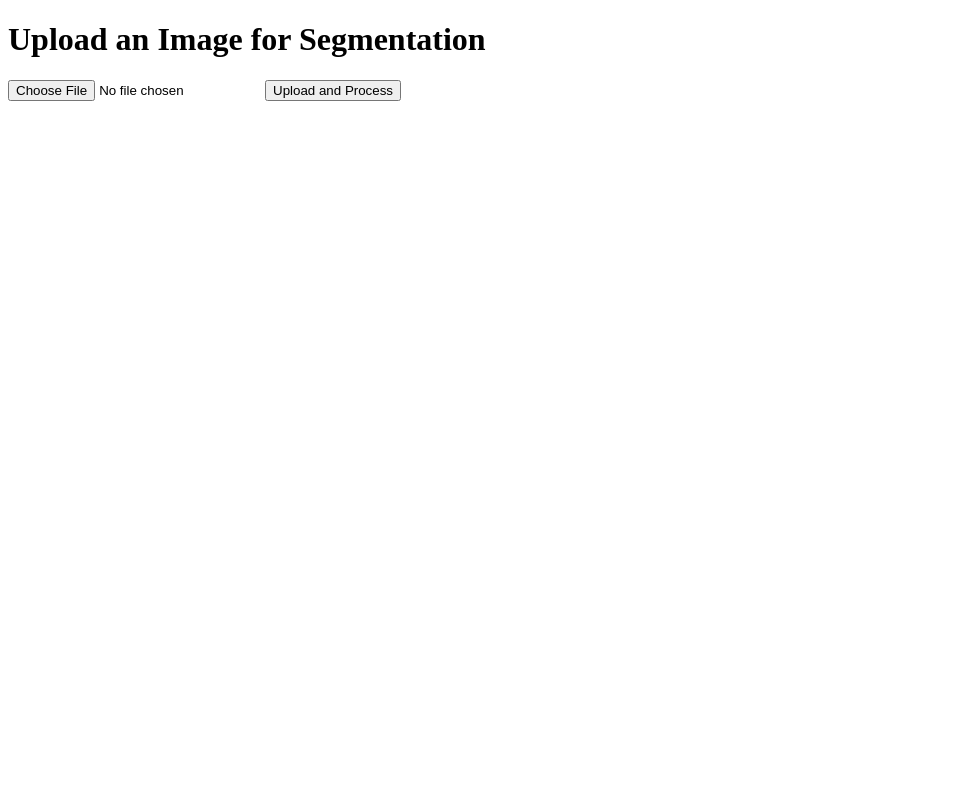
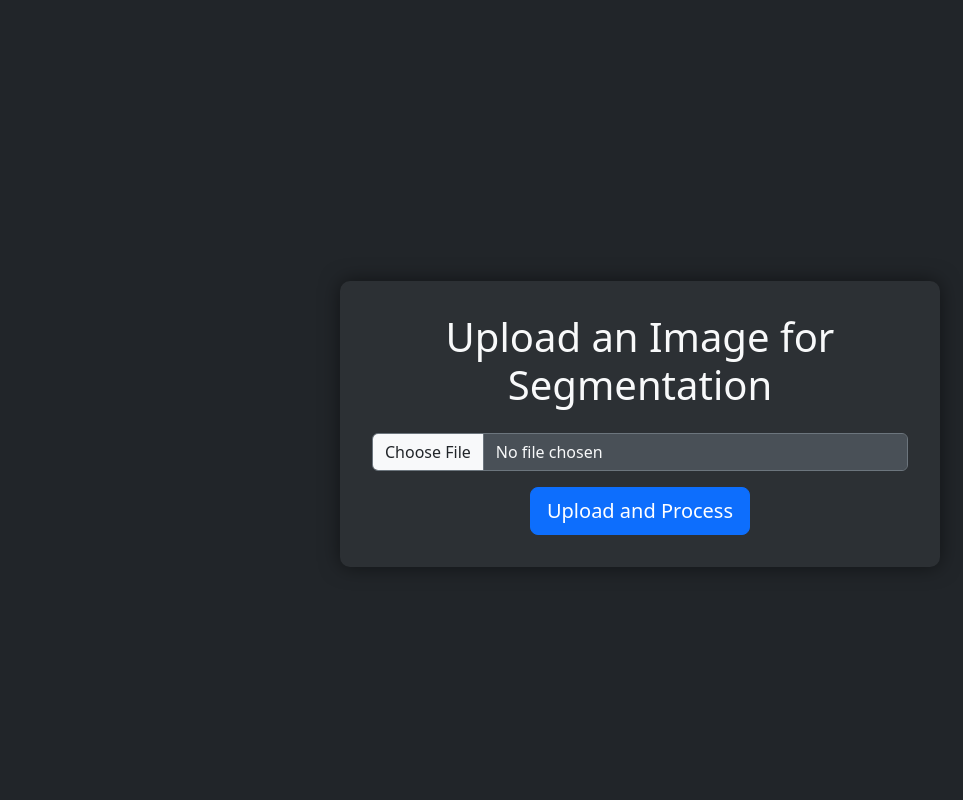
Before and after one commit to sahan-dileep/webteeth, a Flask app: page / in a window 1280 px wide. Shown: the whole page, without its empty margins (0-963 px from the left). Run offline with Flask 3, Linux system fonts and the light colour scheme; some libraries are stand-ins or nearby versions.

Commit message:
second commit

```diff
--- a/templates/index.html
+++ b/templates/index.html
@@ -4,12 +4,49 @@
     <meta charset="UTF-8">
     <meta name="viewport" content="width=device-width, initial-scale=1.0">
     <title>YOLO Image Segmentation</title>
+    <!-- Bootstrap Dark Theme -->
+    <link href="https://cdn.jsdelivr.net/npm/bootstrap@5.3.0/dist/css/bootstrap.min.css" rel="stylesheet">
+    <style>
+        body {
+            background-color: #212529;
+            color: #f8f9fa;
+            min-height: 100vh;
+        }
+        .upload-container {
+            max-width: 600px;
+            margin: 0 auto;
+            padding: 2rem;
+            background-color: #2c3034;
+            border-radius: 10px;
+            box-shadow: 0 0 20px rgba(0, 0, 0, 0.5);
+        }
+        .form-control {
+            background-color: #495057;
+            color: #f8f9fa;
+            border: 1px solid #6c757d;
+        }
+        .form-control:focus {
+            background-color: #495057;
+            color: #f8f9fa;
+            border-color: #0d6efd;
+            box-shadow: 0 0 0 0.25rem rgba(13, 110, 253, 0.25);
+        }
+    </style>
 </head>
-<body>
-    <h1>Upload an Image for Segmentation</h1>
-    <form method="POST" enctype="multipart/form-data">
-        <input type="file" name="image" accept="image/*" required>
-        <button type="submit">Upload and Process</button>
-    </form>
+<body class="d-flex align-items-center">
+    <div class="container">
+        <div class="upload-container mt-5">
+            <h1 class="text-center mb-4">Upload an Image for Segmentation</h1>
+            <form method="POST" enctype="multipart/form-data" class="text-center">
+                <div class="mb-3">
+                    <input class="form-control" type="file" name="image" accept="image/*" required>
+                </div>
+                <button type="submit" class="btn btn-primary btn-lg">Upload and Process</button>
+            </form>
+        </div>
+    </div>
+
+    <!-- Bootstrap JS Bundle with Popper -->
+    <script src="https://cdn.jsdelivr.net/npm/bootstrap@5.3.0/dist/js/bootstrap.bundle.min.js"></script>
 </body>
 </html>
```
Also changed, not shown: requirements.txt (+3 -4 lines), templates/result.html (+38 -5 lines).
